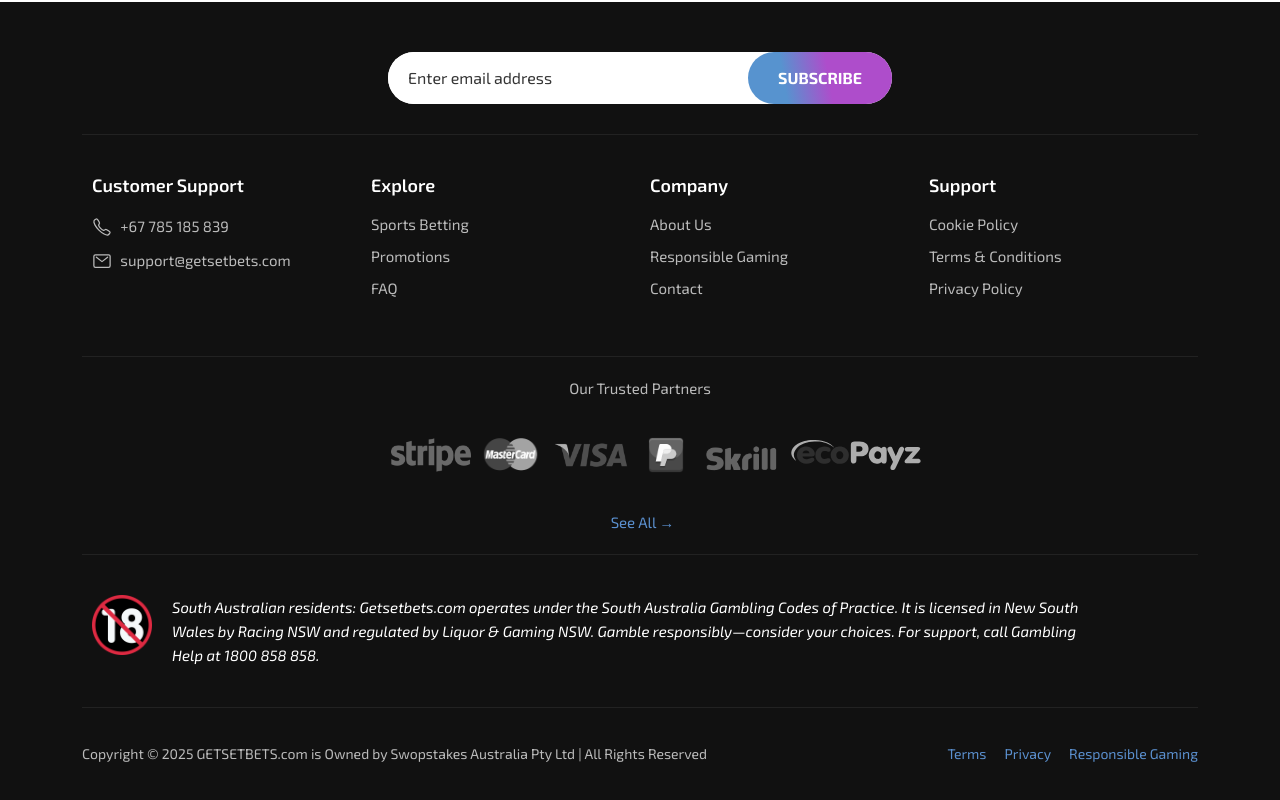
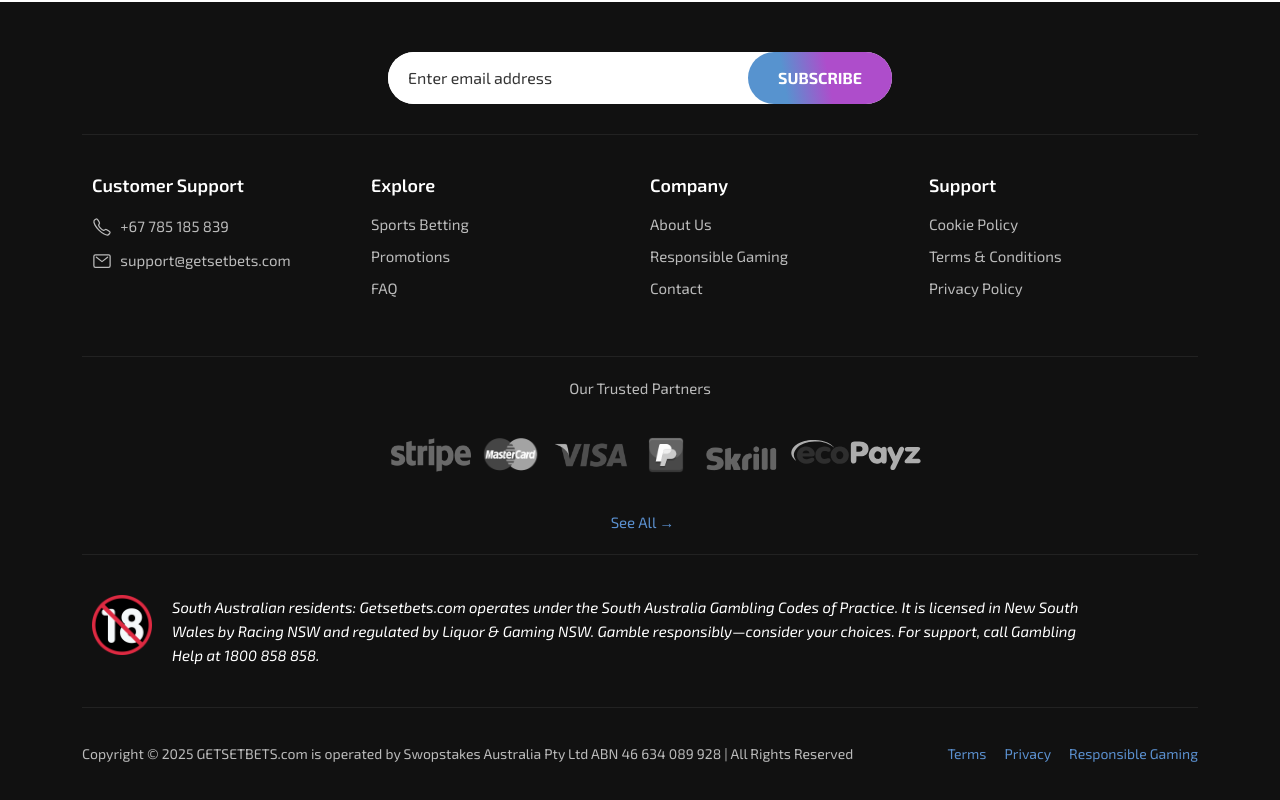
Before and after one commit to jb8579/C-Landing-Page-31, a plain HTML site: page about-us.html in a window 1280 px wide. Shown: the part 1276-2076 px from the top of the page. Drawn offline with nearby package versions, Linux system fonts and the light colour scheme.

Commit message:
footer copyright

```diff
--- a/about-us.html
+++ b/about-us.html
@@ -353,7 +353,7 @@
                     </div>
                 </div>
                 <div class="footer-copy">
-                    <p>Copyright © 2025  GETSETBETS.com is Owned by Swopstakes Australia Pty Ltd | All Rights Reserved</p>
+                    <p>Copyright © 2025 GETSETBETS.com is operated by Swopstakes Australia Pty Ltd ABN 46 634 089 928 | All Rights Reserved</p>
                     <div class="footer-links">
                         <a href="terms.html">Terms</a>
                         <a href="privacy-policy.html">Privacy</a>
```
Also changed, not shown: cookie.html (+1 -1 lines), faq.html (+1 -1 lines), index.html (+1 -1 lines), privacy-policy.html (+1 -1 lines), responsible-gaming.html (+1 -1 lines), sports-btting.html (+1 -1 lines), terms.html (+1 -1 lines).
